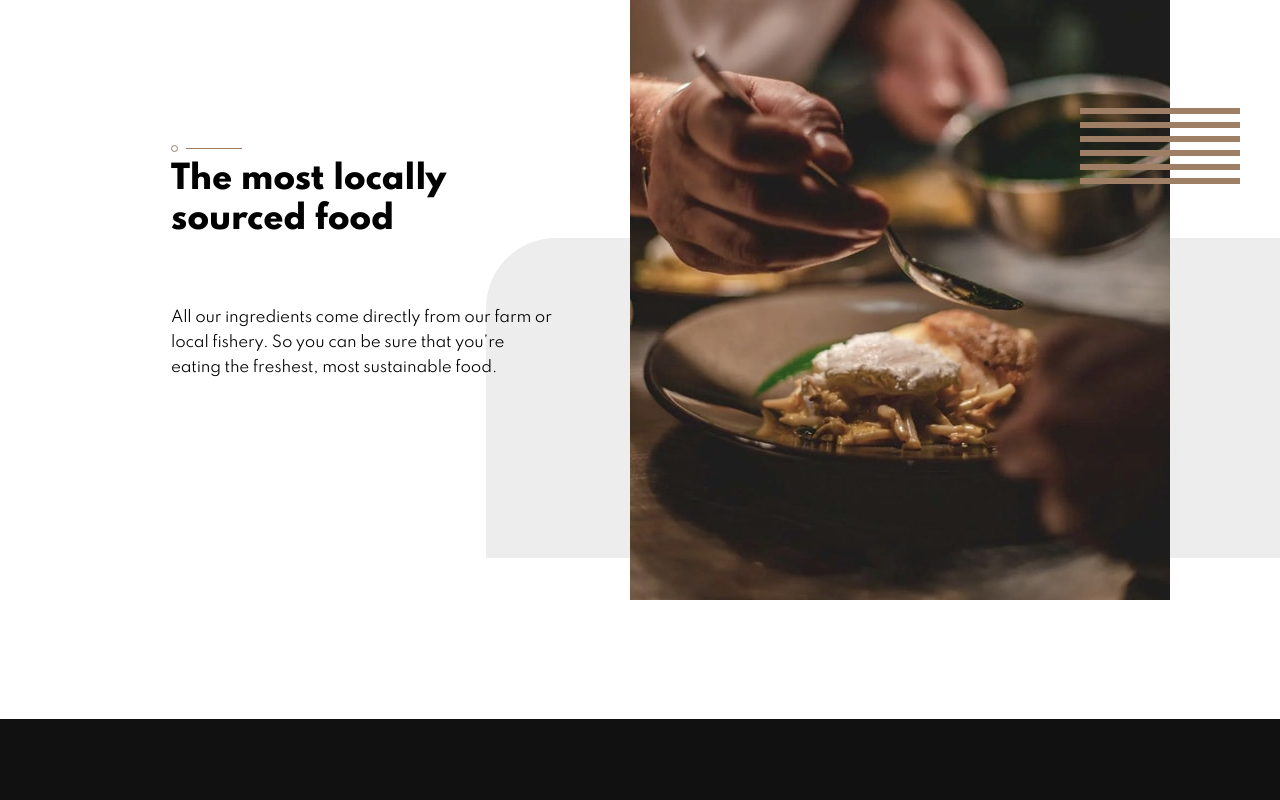
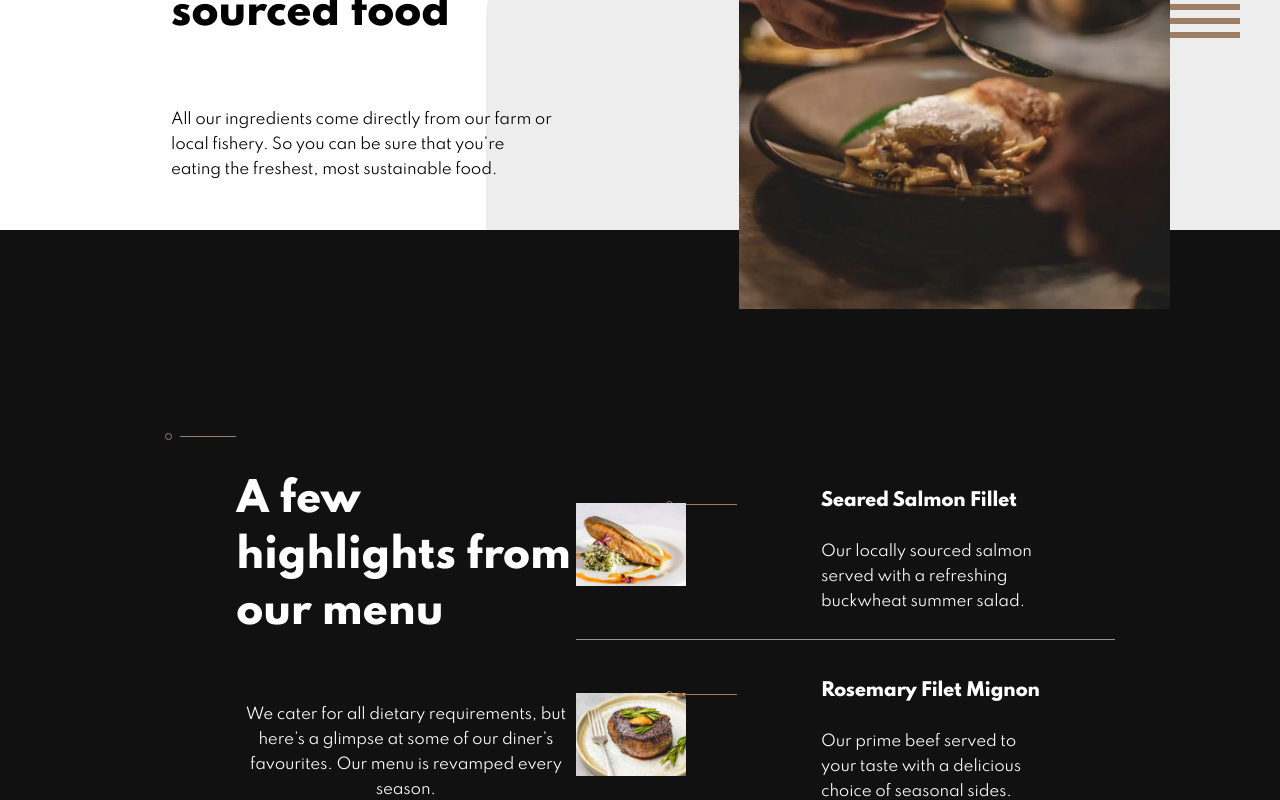
Before and after one commit to ChamuMutezva/dinner-restaurant-website, a React (Create React App) app: page / in a window 1280 px wide. Shown: the part 1400-2200 px from the top of the page. Built offline with nearby package versions, Linux system fonts and the light colour scheme.

Commit message:
desktop menu section flex in use

```diff
--- a/src/main/cardComponent.js
+++ b/src/main/cardComponent.js
@@ -5,8 +5,9 @@ const CardComponent = (props) => {
     let hideBefore = props.hideBefore ? "hideBefore" : ""
     let menuDescr = props.menuDescr ? "menuDescr" : ""
     let cardMenu = props.cardMenu ? "cardMenu" : ""
+    let bottomBorder = props.bottomBorder ? "bottomBorder" : ""
     return (
-        <div className={`card ${className} ${cardMenu}`}>
+        <div className={`card ${className} ${cardMenu} ${bottomBorder}`}>
             <picture className={`card__img ${shadow}`}>
                 <source media="(max-width: 680px)" srcSet={props.srcSet1} />
                 <source media="(max-width: 1080px)" srcSet={props.srcSet2} />
@@ -14,7 +15,7 @@ const CardComponent = (props) => {
                 <img src={props.src} srcSet={props.srcSet}
                     alt={props.alt} />
             </picture>
-            <div className={`card__main ${hideBefore}`}>
+            <div className={`card__main  ${hideBefore}`}>
                 <h2 className={`card__main__title ${menuTitle}`}>{props.title}</h2>
                 <p className={`card__main__descr ${menuDescr}`}>{props.description} </p>
             </div>
--- a/src/main/menu.js
+++ b/src/main/menu.js
@@ -35,10 +35,10 @@ const Menu = () => {
                     alt="Enjoy the delicious salmon"
                     title="Seared Salmon Fillet"
                     description=" Our locally sourced salmon served with
-                 a refreshing buckwheat summer salad."
-                    menuTitle={true} cardShadow={true} hideBefore={true} menuDescr={true} cardMenu={true} />
+                    a refreshing buckwheat summer salad."
+                    menuTitle={true} cardShadow={true} hideBefore={true} menuDescr={true}
+                    bottomBorder={true} cardMenu={true} />
 
-                <hr />
 
                 <CardComponent srcSet1={`${beefMobile}, ${beefMobile2x}`}
                     srcSet2={`${beefTabletDesktop}`}
@@ -49,9 +49,10 @@ const Menu = () => {
                     title="Rosemary Filet Mignon"
                     description="Our prime beef served to your taste with a
                      delicious choice of seasonal sides."
-                    menuTitle={true} cardShadow={true} hideBefore={true} menuDescr={true} cardMenu={true} />
+                    menuTitle={true} cardShadow={true} hideBefore={true} menuDescr={true}
+                    bottomBorder={true} cardMenu={true} />
 
-                <hr />
+
 
                 <CardComponent srcSet1={`${chocolateMobile}, ${chocolateMobile2x}`}
                     srcSet2={`${chocolateTabletDesktop}`}
@@ -62,7 +63,8 @@ const Menu = () => {
                     title="Summer Fruit Chocolate Mousse"
                     description="Creamy mousse combined with summer fruits
                      and dark chocolate shavings."
-                    menuTitle={true} cardShadow={true} hideBefore={true} menuDescr={true} cardMenu={true} />
+                    menuTitle={true} cardShadow={true} hideBefore={true} menuDescr={true}
+                     cardMenu={true} />
 
             </div>
         </section>
--- a/src/styles/_card.scss
+++ b/src/styles/_card.scss
@@ -5,9 +5,10 @@
         align-items: center;
         padding: 0px 110px;
     }
-    @include mQ(1440px){
+
+    @include mQ(1440px) {
         padding: 0 165px;
-       // align-items: flex-end;
+        // align-items: flex-end;
         margin-top: -12px;
         z-index: 20;
     }
@@ -45,10 +46,12 @@
 
     @include mQ(1080px) {
         top: -58px;
+
         &::before {
             top: 310px;
             width: 62%;
         }
+
         &::after {
             bottom: 45px;
             width: 62%;
@@ -61,7 +64,7 @@
 .card__main {
     position: relative;
     margin-top: 24px;
-    padding: 0 25px;
+    padding: 0 9px;
     margin-bottom: 76px;
 
     &::before {
@@ -72,6 +75,7 @@
 
     @include mQ(680px) {
         margin-bottom: 120px;
+        flex: 2 1 60%;
 
         &::before {
             top: 24px;
@@ -80,6 +84,7 @@
 
     @include mQ(1080px) {
         padding: 0 61px;
+
         &::before {
             left: 61px;
 
@@ -97,11 +102,12 @@
 
 
 .card__main__title {
-   @include cardHeadings;
+    @include cardHeadings;
 }
 
 .card__main__descr {
-   @include cardDescriptions;
+    @include cardDescriptions;
+    max-width: 100%;
 }
 
 .card__img {
@@ -110,6 +116,11 @@
     img {
         max-width: 100%;
     }
+
+    @include mQ(680px) {
+        z-index: 1;
+    }
+
     @include mQ(1080px) {
         box-shadow: none;
     }
@@ -129,9 +140,11 @@
             // background-color: aqua;
         }
     }
+
     @include mQ(1080px) {
         flex-direction: row-reverse;
     }
+
     @include mQ(1440px) {
         margin-top: 118px;
     }
--- a/src/styles/_menu.scss
+++ b/src/styles/_menu.scss
@@ -13,6 +13,7 @@
     @include mQ(680px) {
         top: 315px;
         margin-bottom: -202px;
+        padding: 62px 97px;
 
         &::before {
             top: 12px;
@@ -23,11 +24,13 @@
         display: flex;
         top: 58px;
         padding: 145px 125px;
+        flex-direction: column;
     }
 
-    @include mQ(1440px) {
+    @include mQ(1280px) {
         top: -140px;
-        padding: 185px 165px;
+        padding: 185px 165px 115px;
+        flex-direction: row;
     }
 
 }
@@ -48,6 +51,16 @@
 
 .menu__headings__descr {
     @include cardDescriptions;
+
+    @include mQ(1080px) {
+        text-align: center;
+        margin: auto;
+    }
+
+    @include mQ(1440px) {
+        text-align: left;
+        margin-left: 0;
+    }
 }
 
 .menu__cards {
@@ -72,13 +85,25 @@
 
     img {
         max-width: 100%;
+        display: block;
     }
+
+    @include mQ(1080px) {
+        img {
+            max-width: 60%;
+        }
+    }
+}
+
+.bottomBorder {
+    border-bottom: 1px solid $lt-grey-bg;
+    padding-bottom: 10px;
 }
 
 //
 .hideBefore {
     top: -45px;
-    margin-bottom: -8px;
+    margin-bottom: -20px;
 
     &::before {
         content: "";
@@ -88,48 +113,30 @@
 
 .cardMenu {
     position: relative;
-/*
-    &::after {
-        content: "";
-        width: 100%;
-        position: absolute;
-        height: 1px;
-        background-color: $lt-grey-bg;
-        left: 0;
-        bottom: 31px;
-    }
-*/
+
     @include mQ(680px) {
         display: flex;
-        justify-content: center;
+        justify-content: space-between;
         align-items: center;
-        padding: 0 97px;
-        /*
-        &::after {
-            width: 80%;
-            left: 13%;
-            bottom: 10px;
-        }
-        */
-    }
-
-    @include mQ(1080px) {
-        margin-bottom: 60px;
-
-        /*z-index: 5;
-        &::after {
-            width: 80%;
-            left: auto;
-            bottom: -30px;
-        }
-        */
+        // padding: 0 97px;
 
         &::before {
             content: url('../assets/images/patterns/pattern-divide.svg');
             position: absolute;
-            top: 40px;
-            left: 250px;
-            z-index: -1;
+            top: 45px;
+            left: 90px;
+            z-index: 0;
+        }
+
+    }
+
+    @include mQ(1280px) {
+        padding: 0;
+
+        &::before {
+           // top: 90px;
+           // left: 180px;
+            z-index: 0;
         }
 
     }
--- a/src/styles/_mixins.scss
+++ b/src/styles/_mixins.scss
@@ -5,7 +5,7 @@
 }
 
 @mixin cardHeadings {
-    padding-top: 32px;
+    padding-top: 42px;
     font-size: calculateRem(32);
     font-weight: 800;
     letter-spacing: -0.4px;
@@ -21,6 +21,10 @@
         text-align: left;
         margin-left: 0;
         margin-top: 120px;
+        font-size: calculateRem(40);
+        line-height: 56px;
+        letter-spacing: -0.5px;
+        max-width: 30rem;
     }
 
     @include mQ(1440px) {
--- a/src/styles/style.css
+++ b/src/styles/style.css
@@ -272,7 +272,7 @@ table {
 .card__main {
   position: relative;
   margin-top: 24px;
-  padding: 0 25px;
+  padding: 0 9px;
   margin-bottom: 76px;
 }
 
@@ -285,6 +285,9 @@ table {
 @media screen and (min-width: 680px) {
   .card__main {
     margin-bottom: 120px;
+    -webkit-box-flex: 2;
+        -ms-flex: 2 1 60%;
+            flex: 2 1 60%;
   }
   .card__main::before {
     top: 24px;
@@ -308,7 +311,7 @@ table {
 }
 
 .card__main__title {
-  padding-top: 32px;
+  padding-top: 42px;
   font-size: 2rem;
   font-weight: 800;
   letter-spacing: -0.4px;
@@ -328,6 +331,10 @@ table {
     text-align: left;
     margin-left: 0;
     margin-top: 120px;
+    font-size: 2.5rem;
+    line-height: 56px;
+    letter-spacing: -0.5px;
+    max-width: 30rem;
   }
 }
 
@@ -341,6 +348,7 @@ table {
   line-height: 25px;
   letter-spacing: -0.19px;
   font-size: 0.9375rem;
+  max-width: 100%;
 }
 
 @media screen and (min-width: 680px) {
@@ -364,6 +372,12 @@ table {
 
 .card__img img {
   max-width: 100%;
+}
+
+@media screen and (min-width: 680px) {
+  .card__img {
+    z-index: 1;
+  }
 }
 
 @media screen and (min-width: 1080px) {
@@ -417,6 +431,7 @@ table {
   .menu__section {
     top: 315px;
     margin-bottom: -202px;
+    padding: 62px 97px;
   }
   .menu__section::before {
     top: 12px;
@@ -430,13 +445,21 @@ table {
     display: flex;
     top: 58px;
     padding: 145px 125px;
+    -webkit-box-orient: vertical;
+    -webkit-box-direction: normal;
+        -ms-flex-direction: column;
+            flex-direction: column;
   }
 }
 
-@media screen and (min-width: 1440px) {
+@media screen and (min-width: 1280px) {
   .menu__section {
     top: -140px;
-    padding: 185px 165px;
+    padding: 185px 165px 115px;
+    -webkit-box-orient: horizontal;
+    -webkit-box-direction: normal;
+        -ms-flex-direction: row;
+            flex-direction: row;
   }
 }
 
@@ -447,7 +470,7 @@ table {
 }
 
 .menu__headings__title {
-  padding-top: 32px;
+  padding-top: 42px;
   font-size: 2rem;
   font-weight: 800;
   letter-spacing: -0.4px;
@@ -467,6 +490,10 @@ table {
     text-align: left;
     margin-left: 0;
     margin-top: 120px;
+    font-size: 2.5rem;
+    line-height: 56px;
+    letter-spacing: -0.5px;
+    max-width: 30rem;
   }
 }
 
@@ -502,6 +529,20 @@ table {
   }
 }
 
+@media screen and (min-width: 1080px) {
+  .menu__headings__descr {
+    text-align: center;
+    margin: auto;
+  }
+}
+
+@media screen and (min-width: 1440px) {
+  .menu__headings__descr {
+    text-align: left;
+    margin-left: 0;
+  }
+}
+
 .menu__cards {
   margin-top: 60px;
 }
@@ -529,11 +570,23 @@ table {
 
 .cardShadow img {
   max-width: 100%;
+  display: block;
+}
+
+@media screen and (min-width: 1080px) {
+  .cardShadow img {
+    max-width: 60%;
+  }
+}
+
+.bottomBorder {
+  border-bottom: 1px solid #979797;
+  padding-bottom: 10px;
 }
 
 .hideBefore {
   top: -45px;
-  margin-bottom: -8px;
+  margin-bottom: -20px;
 }
 
 .hideBefore::before {
@@ -542,17 +595,6 @@ table {
 
 .cardMenu {
   position: relative;
-  /*
-    &::after {
-        content: "";
-        width: 100%;
-        position: absolute;
-        height: 1px;
-        background-color: $lt-grey-bg;
-        left: 0;
-        bottom: 31px;
-    }
-*/
 }
 
 @media screen and (min-width: 680px) {
@@ -560,40 +602,28 @@ table {
     display: -webkit-box;
     display: -ms-flexbox;
     display: flex;
-    -webkit-box-pack: center;
-        -ms-flex-pack: center;
-            justify-content: center;
+    -webkit-box-pack: justify;
+        -ms-flex-pack: justify;
+            justify-content: space-between;
     -webkit-box-align: center;
         -ms-flex-align: center;
             align-items: center;
-    padding: 0 97px;
-    /*
-        &::after {
-            width: 80%;
-            left: 13%;
-            bottom: 10px;
-        }
-        */
-  }
-}
-
-@media screen and (min-width: 1080px) {
-  .cardMenu {
-    margin-bottom: 60px;
-    /*z-index: 5;
-        &::after {
-            width: 80%;
-            left: auto;
-            bottom: -30px;
-        }
-        */
   }
   .cardMenu::before {
     content: url("../assets/images/patterns/pattern-divide.svg");
     position: absolute;
-    top: 40px;
-    left: 250px;
-    z-index: -1;
+    top: 45px;
+    left: 90px;
+    z-index: 0;
+  }
+}
+
+@media screen and (min-width: 1280px) {
+  .cardMenu {
+    padding: 0;
+  }
+  .cardMenu::before {
+    z-index: 0;
   }
 }
 
@@ -604,7 +634,7 @@ body {
 
 .cta {
   position: relative;
-  top: 200px;
+  top: 236px;
 }
 
 .cta .cta__descr {
@@ -697,6 +727,9 @@ body {
   .ctaBtnSecondary {
     text-align: left;
   }
+  .ctaBtnSecondary:focus::before {
+    left: 4%;
+  }
 }
 
 .cta__descr__hero__cat {
@@ -704,7 +737,7 @@ body {
 }
 
 .cta__descr__hero__cat__title {
-  padding-top: 32px;
+  padding-top: 42px;
   font-size: 2rem;
   font-weight: 800;
   letter-spacing: -0.4px;
@@ -726,6 +759,10 @@ body {
     text-align: left;
     margin-left: 0;
     margin-top: 120px;
+    font-size: 2.5rem;
+    line-height: 56px;
+    letter-spacing: -0.5px;
+    max-width: 30rem;
   }
 }
 
@@ -769,6 +806,7 @@ body {
 
 .cta__descr__hero {
   position: relative;
+  padding-bottom: 50px;
 }
 
 .cta__events__img {
--- a/src/styles/style.scss
+++ b/src/styles/style.scss
@@ -16,7 +16,7 @@ body {
 // cta = call__to__action
 .cta {
     position: relative;
-    top: 200px;
+    top: 236px;
 
     .cta__descr {
         margin-top: 35px;
@@ -96,6 +96,12 @@ body {
 
     @include mQ(1080px) {
         text-align: left;
+
+        &:focus {
+            &::before {
+                left: 4%;
+            }
+        }
     }
 }
 
@@ -125,6 +131,7 @@ body {
 
 .cta__descr__hero {
     position: relative;
+    padding-bottom : 50px;
 }
 
 .cta__events__img {
```
Also changed, not shown: 2 other files (tests, documents, lock files or other folders).
